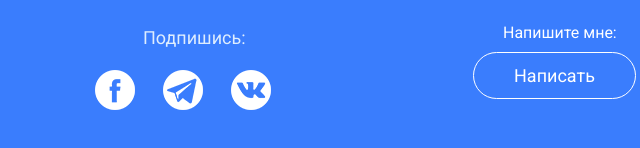
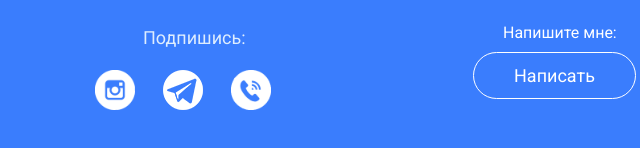
Before and after one commit to VladIsLaugh/VladIsLaugh.github.io, a plain HTML site: page index.html in a window 1280 px wide. Shown: the part 1154-1302 px from the top of the page, 382-1022 px from the left. Drawn offline with Linux system fonts and the light colour scheme.

Commit message:
Add files via upload

```diff
--- a/css/style.css
+++ b/css/style.css
@@ -159,8 +159,10 @@ margin-top: 25px;
 .footer-icons{
 	margin: 12px;
 	transition: 0.4s;
+	 width: 40px;
+ height:40px;
+ }
 
-}
 .footer-icons:hover{
 	transform: scale(1.3);
 }
--- a/index.html
+++ b/index.html
@@ -84,9 +84,9 @@
 				</div>
 				<div class="col-md-4">
 					<div class="footer-follow">Подпишись:</div>
-					<div><a href="mailto:vladyslav.vit.kn.2017@lpnu.ua"><img class="footer-icons wow bounceInDown" data-wow-delay="0.1s" src="img/socials/facebook-logo-button.png" alt="facebook"></a>
+					<div><a href="https://www.instagram.com/vlados__polytechnic"><img class="footer-icons wow bounceInDown" data-wow-delay="0.1s" src="img/socials/instagram.png" alt="facebook"></a>
 					<a href="https://t.me/NeVlados"><img class="footer-icons wow bounceInDown" data-wow-delay="0.2s" src="img/socials/telegram-symbol.png" alt="telegram"></a>
-					<a href="https://vk.com/chotkiy_vlad123"><img class="footer-icons wow bounceInDown" data-wow-delay="0.3s" src="img/socials/vk-social-logotype.png" alt="vk"></a></div>
+					<a href="viber://chat?number=380672502413"><img class="footer-icons wow bounceInDown" data-wow-delay="0.3s" src="img/socials/viber.png" alt="vk"></a></div>
 				</div>
 				<div class="col-md-4">
 					<div class="footer-write-me">Напишите мне:</div>
```
Also changed, not shown: img/socials/instagram.png (added), img/socials/viber.png (added).
